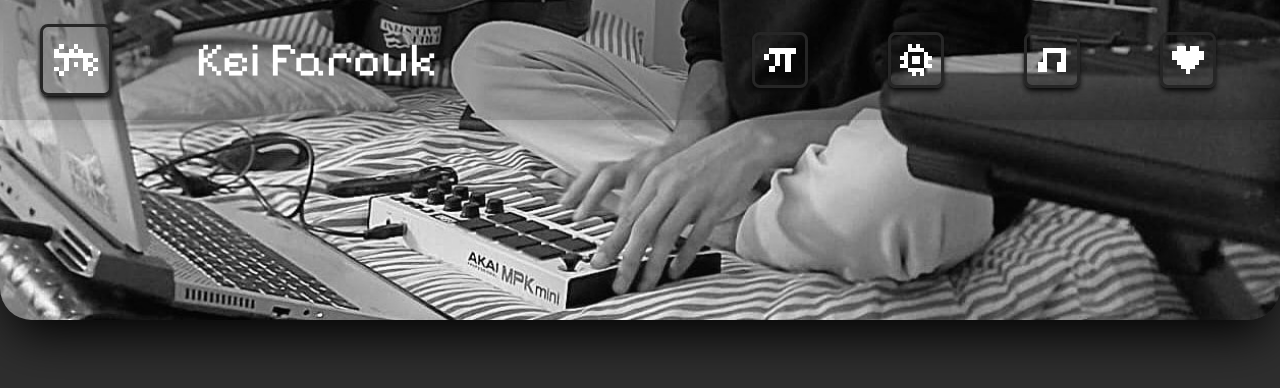
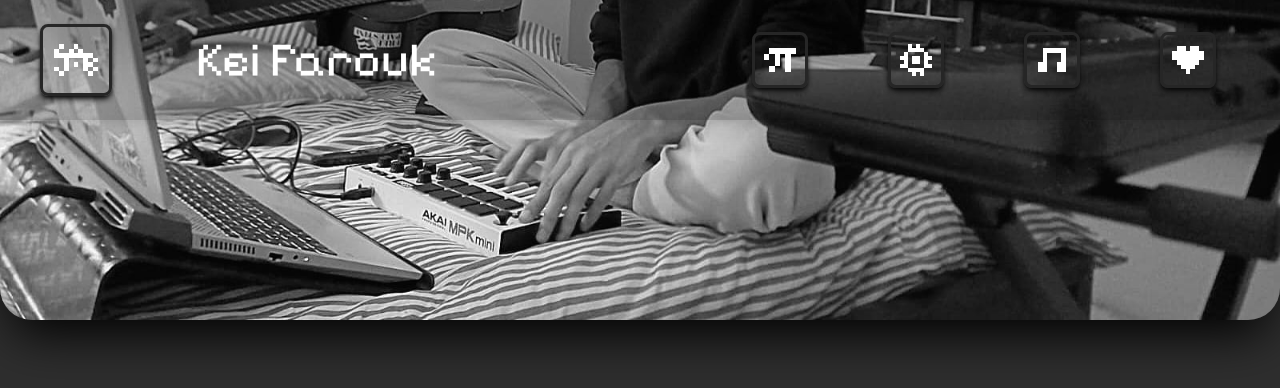
Before and after one commit to CadmusKei/Portfolio, a React (Vite) app: page /Music in a window 1280 px wide. Shown: the top 388 px of the page. Built offline with nearby package versions, Linux system fonts and the light colour scheme.

Commit message:
Update image alignment in Music page

```diff
--- a/src/pages/Music.jsx
+++ b/src/pages/Music.jsx
@@ -11,7 +11,7 @@
 
             <div className="w-full h-[40%]  shadow-2xl
              shadow-black rounded-b-4xl">
-                <img src={me} alt="" className="w-full h-full object-cover  rounded-b-4xl"/>
+                <img src={me} alt="" className="w-full h-full object-cover object-bottom rounded-b-4xl"/>
             </div>
 
         </div>
```
Also changed, not shown: src/assets/Images/Music/me_0.jpeg.
